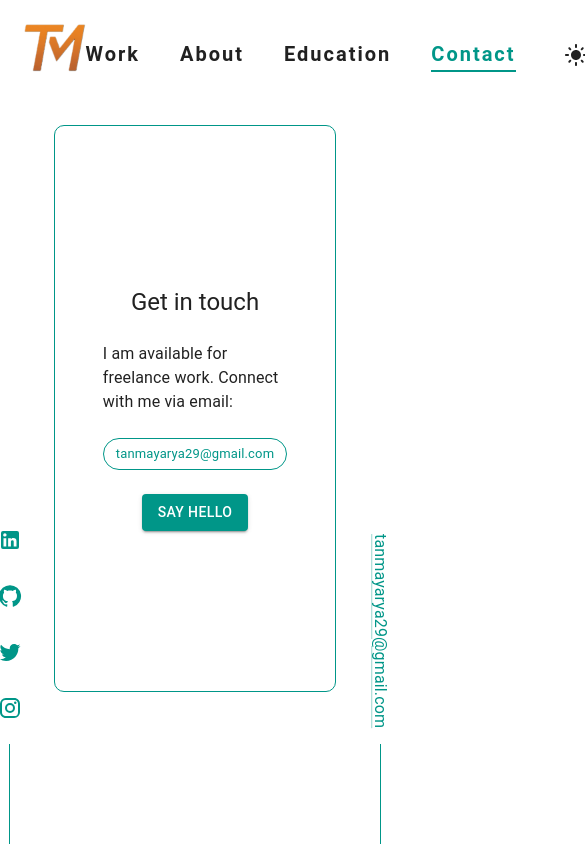
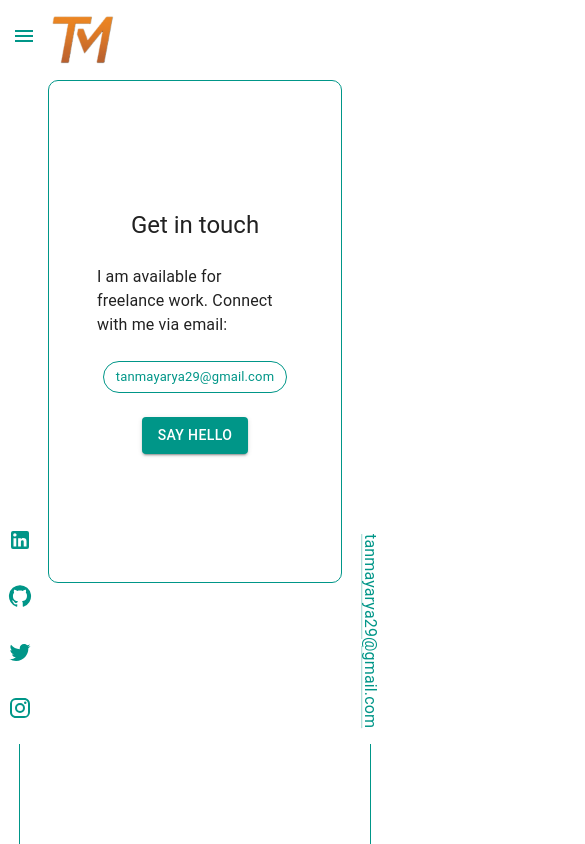
Before and after one commit to tanmayarya29/personal-portfolio, a React (Vite) app: page /contact in a window 390 px wide. Shown: the whole page, 585 px wide, since content can reach past the window. Built offline with nearby package versions, Linux system fonts and the light colour scheme.

Commit message:
responsive

```diff
--- a/src/components/Left.tsx
+++ b/src/components/Left.tsx
@@ -36,7 +36,7 @@ const Left = () => {
       sx={{
         position: "fixed",
         bottom: 0,
-        left: 0,
+        left: 10,
         width: "5%",
         // animation bottom to top
         animation: "bottom2top 1s ease-in-out",
--- a/src/components/Right.tsx
+++ b/src/components/Right.tsx
@@ -12,7 +12,7 @@ const Right = () => {
       sx={{
         position: "fixed",
         bottom: 0,
-        right: 0,
+        right: 10,
         width: "5%",
         // animation bottom to top
         animation: "bottom2top 1s ease-in-out",
--- a/src/layout/Header.tsx
+++ b/src/layout/Header.tsx
@@ -1,21 +1,24 @@
-import { Stack, Typography, IconButton } from "@mui/material";
+import { Stack, Typography, IconButton, CssBaseline, AppBar, Toolbar, Box, Divider, List, ListItem, ListItemButton, ListItemText, Button, Drawer } from "@mui/material";
 import LightModeIcon from "@mui/icons-material/LightMode";
 import DarkModeIcon from "@mui/icons-material/DarkMode";
 import { useLocation, useNavigate } from "react-router-dom";
 import { NavLink } from "react-router-dom";
 import logo from "../assets/logoNoBg.png";
 import aboutData from "../data/data.json";
+import MenuIcon from '@mui/icons-material/Menu';
+import { useState } from "react";
 
 interface HeaderProps {
   theme: string;
   toggleTheme: () => void;
+  window?: () => Window;
 }
 
 const data = {
   name: aboutData.about.name,
   logo: logo,
 };
-
+const drawerWidth = 320;
 const Header = (props: HeaderProps) => {
   const { theme, toggleTheme } = props;
   const navigate = useNavigate();
@@ -30,14 +33,101 @@ const Header = (props: HeaderProps) => {
     { label: "Contact", path: "/contact" },
   ];
 
+  //
+  const { window } = props;
+  const [mobileOpen, setMobileOpen] = useState(false);
+
+  const handleDrawerToggle = () => {
+    setMobileOpen((prevState) => !prevState);
+  };
+
+  const drawer = (
+    <Box onClick={handleDrawerToggle} sx={{
+      textAlign: 'left',
+      gap: 2,
+      padding: 2,
+    }}>
+      <Typography
+        color="inherit"
+        sx={{
+          cursor: "pointer",
+          fontWeight: "500",
+          fontSize: "3rem",
+          textTransform: "uppercase",
+          letterSpacing: "0.1em",
+          color: (theme) => theme.palette.primary.main,
+          textShadow: "0 0 5px rgba(0, 0, 0, 0.2)",
+          "&:hover": {
+            color: (theme) => theme.palette.primary.dark,
+          },
+          padding: 2,
+        }}
+        onClick={() => navigate("/")}
+      >
+        <img src={data.logo} alt="logo" style={{ height: "3rem" }} />
+        {/* {data.name} */}
+      </Typography>
+      <Divider />
+      <List>
+        {rightMenuItems.map((item) => (
+          <ListItem>
+            <NavLink
+              key={item.label}
+              to={item.path}
+              style={{
+                color: "inherit",
+                cursor: "pointer",
+                textDecoration: "none",
+              }}
+            >
+              <Typography
+                variant="h6"
+                color="inherit"
+                sx={{
+                  fontWeight: "300",
+                  fontSize: "2rem",
+                  letterSpacing: "0em",
+                  color: activePath === item.path ? "primary.main" : "inherit",
+                  "&:hover": {
+                    color: "primary.dark",
+                  },
+                  // custom underline
+                  "&::after": {
+                    content: '""',
+                    display: "block",
+                    height: "2px",
+                    backgroundColor: "primary.main",
+                    transition: "width 0.3s",
+                    width: activePath === item.path ? "100%" : "0",
+                  },
+                  "&:hover::after": {
+                    width: "100%",
+                  },
+                }}
+              >
+                {item.label}
+              </Typography>
+            </NavLink>
+          </ListItem>
+        ))}
+      </List>
+    </Box >
+  );
+
+  const container = window !== undefined ? () => window().document.body : undefined;
+  //
+
   return (
-    <Stack
-      direction="row"
-      justifyContent="space-between"
-      alignItems="center"
-      padding={3}
+    <Stack>
+      <CssBaseline />
+      <AppBar
+        component="nav"
+        elevation={0}
+      >
+        <Toolbar
           sx={{
             backgroundColor: (theme) => theme.palette.background.default,
+            color: (theme) => theme.palette.primary.main,
             width: "100%",
             // animation fade
             animation: "fade 1s ease-in-out",
@@ -51,13 +141,25 @@ const Header = (props: HeaderProps) => {
             },
           }}
         >
-      <Stack direction="row" spacing={2}>
+          <IconButton
+            color="inherit"
+            aria-label="open drawer"
+            edge="start"
+            onClick={handleDrawerToggle}
+            sx={{
+              display: { sm: 'none' },
+              marginRight: 1,
+              color: (theme) => theme.palette.primary.main,
+
+            }}
+          >
+            <MenuIcon />
+          </IconButton>
           <Typography
             color="inherit"
             sx={{
               cursor: "pointer",
               fontWeight: "500",
-            fontSize: "2rem",
               textTransform: "uppercase",
               letterSpacing: "0.1em",
               color: (theme) => theme.palette.primary.main,
@@ -65,14 +167,23 @@ const Header = (props: HeaderProps) => {
               "&:hover": {
                 color: (theme) => theme.palette.primary.dark,
               },
+              paddingTop: 2,
             }}
             onClick={() => navigate("/")}
           >
-          <img src={data.logo} alt="logo" style={{ height: "3rem" }} />
+            <img src={data.logo} alt="logo" style={{
+              height: "3rem",
+            }} />
             {/* {data.name} */}
           </Typography>
-      </Stack>
-      <Stack direction="row" spacing={5} alignItems="center">
+          <Stack
+            direction="row"
+            sx={{
+              display: { xs: 'none', sm: 'flex' },
+              ml: 'auto',
+            }}
+            spacing={5}
+          >
             {rightMenuItems.map((item) => (
               <NavLink
                 key={item.label}
@@ -111,11 +222,134 @@ const Header = (props: HeaderProps) => {
                 </Typography>
               </NavLink>
             ))}
-        <IconButton onClick={toggleTheme} color="inherit">
+            <IconButton onClick={toggleTheme}
+              sx={{
+                marginLeft: 'auto',
+                color: (theme) => theme.palette.primary.main,
+              }}
+            >
               {theme === "light" ? <LightModeIcon /> : <DarkModeIcon />}
             </IconButton>
           </Stack>
-    </Stack>
+
+        </Toolbar>
+      </AppBar>
+      <nav>
+        <Drawer
+          elevation={0}
+          container={container}
+          variant="temporary"
+          open={mobileOpen}
+          onClose={handleDrawerToggle}
+          ModalProps={{
+            keepMounted: true, // Better open performance on mobile.
+          }}
+          sx={{
+            display: { xs: 'block', sm: 'none' },
+            '& .MuiDrawer-paper': { boxSizing: 'border-box', width: drawerWidth },
+            backgroundColor: (theme) => theme.palette.background.default,
+            width: "100%",
+            // animation fade
+            animation: "fade 1s ease-in-out",
+            "@keyframes fade": {
+              "0%": {
+                opacity: 0,
+              },
+              "100%": {
+                opacity: 1,
+              },
+            },
+          }}
+        >
+          {drawer}
+        </Drawer>
+      </nav>
+    </Stack >
+    // <Stack
+    //   direction="row"
+    //   justifyContent="space-between"
+    //   alignItems="center"
+    //   padding={3}
+    //   sx={{
+    //     backgroundColor: (theme) => theme.palette.background.default,
+    //     width: "100%",
+    //     // animation fade
+    //     animation: "fade 1s ease-in-out",
+    //     "@keyframes fade": {
+    //       "0%": {
+    //         opacity: 0,
+    //       },
+    //       "100%": {
+    //         opacity: 1,
+    //       },
+    //     },
+    //   }}
+    // >
+    //   <Stack direction="row" spacing={2}>
+    //     <Typography
+    //       color="inherit"
+    //       sx={{
+    //         cursor: "pointer",
+    //         fontWeight: "500",
+    //         fontSize: "2rem",
+    //         textTransform: "uppercase",
+    //         letterSpacing: "0.1em",
+    //         color: (theme) => theme.palette.primary.main,
+    //         textShadow: "0 0 5px rgba(0, 0, 0, 0.2)",
+    //         "&:hover": {
+    //           color: (theme) => theme.palette.primary.dark,
+    //         },
+    //       }}
+    //       onClick={() => navigate("/")}
+    //     >
+    //       <img src={data.logo} alt="logo" style={{ height: "3rem" }} />
+    //       {/* {data.name} */}
+    //     </Typography>
+    //   </Stack>
+    //   <Stack direction="row" spacing={5} alignItems="center">
+    //     {rightMenuItems.map((item) => (
+    //       <NavLink
+    //         key={item.label}
+    //         to={item.path}
+    //         style={{
+    //           color: "inherit",
+    //           cursor: "pointer",
+    //           textDecoration: "none",
+    //         }}
+    //       >
+    //         <Typography
+    //           variant="h6"
+    //           color="inherit"
+    //           sx={{
+    //             fontWeight: "bold",
+    //             letterSpacing: "0.1em",
+    //             color: activePath === item.path ? "primary.main" : "inherit",
+    //             "&:hover": {
+    //               color: "primary.dark",
+    //             },
+    //             // custom underline
+    //             "&::after": {
+    //               content: '""',
+    //               display: "block",
+    //               height: "2px",
+    //               backgroundColor: "primary.main",
+    //               transition: "width 0.3s",
+    //               width: activePath === item.path ? "100%" : "0",
+    //             },
+    //             "&:hover::after": {
+    //               width: "100%",
+    //             },
+    //           }}
+    //         >
+    //           {item.label}
+    //         </Typography>
+    //       </NavLink>
+    //     ))}
+    //     <IconButton onClick={toggleTheme} color="inherit">
+    //       {theme === "light" ? <LightModeIcon /> : <DarkModeIcon />}
+    //     </IconButton>
+    //   </Stack>
+    // </Stack>
   );
 };
 
--- a/src/layout/Layout.tsx
+++ b/src/layout/Layout.tsx
@@ -31,11 +31,12 @@ const Layout = (props: LayoutProps) => {
         direction="column"
         alignItems="center"
         sx={{
-          padding: "1rem 5rem",
+          padding: { xs: "1rem", md: "1rem 4rem" },
           width: "100%",
           height: "100%",
           overflowY: "auto",
           backgroundColor: (theme) => theme.palette.background.default,
+          marginTop: "2rem",
         }}
       >
         <Outlet />
--- a/src/pages/Contact.tsx
+++ b/src/pages/Contact.tsx
@@ -13,13 +13,31 @@ const Contact = () => {
       direction="column"
       justifyContent="center"
       alignItems="center"
+      sx={{
+        padding: "2rem",
+        // animation fade
+        animation: "fade 1s ease-in-out",
+        "@keyframes fade": {
+          "0%": {
+            opacity: 0,
+          },
+          "100%": {
+            opacity: 1,
+          },
+        },
+      }}
+    >
+      <Stack
+        direction="column"
+        justifyContent="center"
+        alignItems="center"
         spacing={3}
         sx={{
           border: "1px solid",
           borderColor: "primary.main",
           borderRadius: "10px",
           maxWidth: "fit-content",
-        padding: "10rem 3rem",
+          padding: "8rem 3rem",
           // animation fade
           animation: "fade 1s ease-in-out",
           "@keyframes fade": {
@@ -63,6 +81,7 @@ const Contact = () => {
           Say Hello
         </Button>
       </Stack>
+    </Stack>
   );
 };
 
--- a/src/pages/Education.tsx
+++ b/src/pages/Education.tsx
@@ -4,11 +4,12 @@ import eduData from "../data/data.json";
 const Education = () => {
   const data = eduData;
   return (
+
     <Grid
       container
       spacing={2}
       sx={{
-        padding: "0 10%",
+        padding: "2rem",
         // animation fade
         animation: "fade 1s ease-in-out",
         "@keyframes fade": {
```
Also changed, not shown: src/pages/About.tsx (+6 -5 lines), src/pages/Home.tsx (+4 -6 lines). Lines whose indentation alone changed are shown as unchanged.
